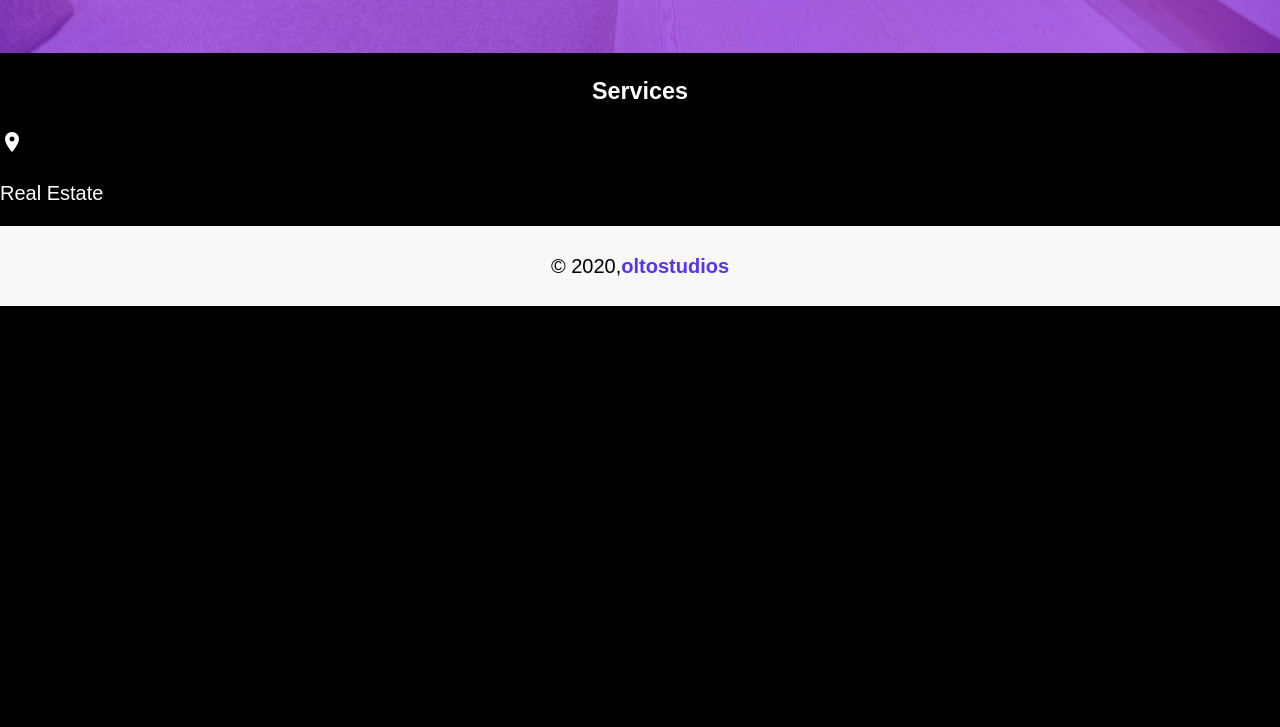
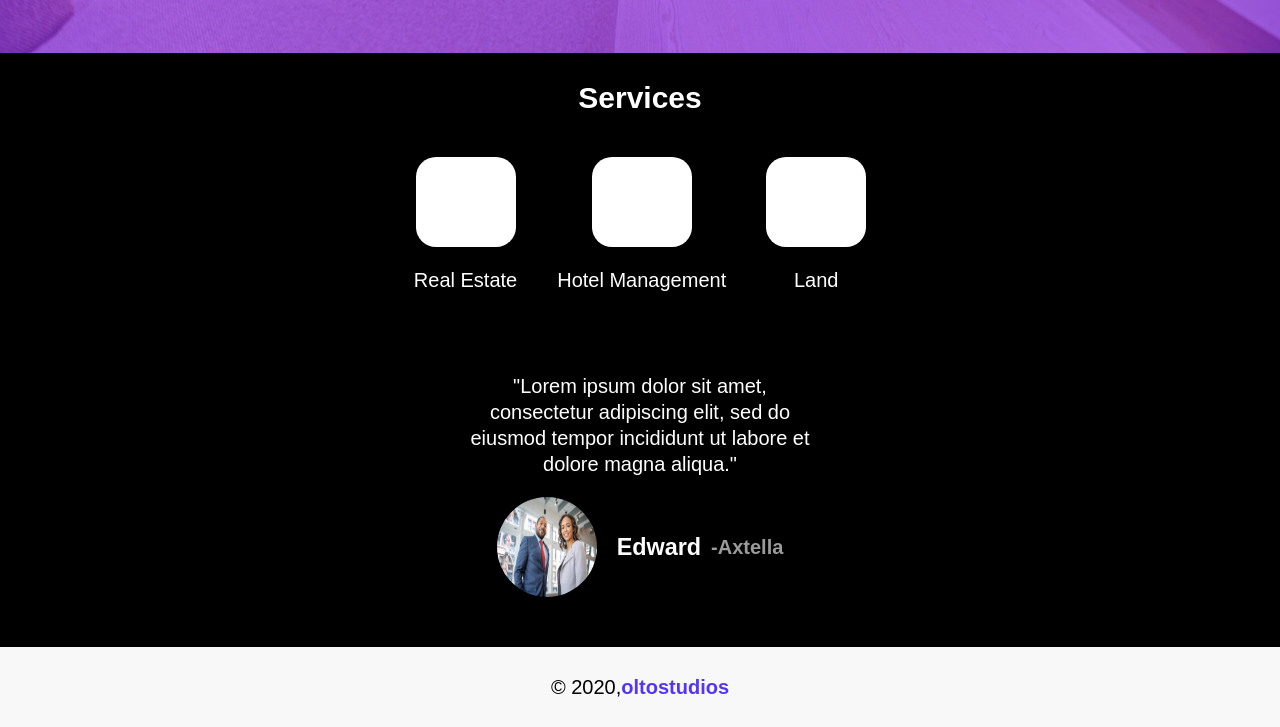
Before and after one commit to tosebikan/axtella, a Gatsby site: page /about in a window 1280 px wide. Shown: the part 787-1514 px from the top of the page. Before the commit the page ends 1093 px from the top, so only its background shows below. Built offline with nearby package versions, Linux system fonts and the light colour scheme; Gatsby itself is replaced by a stand-in of ours.

Commit message:
about page update

```diff
--- a/src/pages/About.css
+++ b/src/pages/About.css
@@ -7,6 +7,7 @@
   justify-content: space-between;
   padding: 120px 20px 20px;
   color: #fff;
+  height: 700px;
 }
 
 .About1{
@@ -50,6 +51,7 @@
     display: flex;
     flex-direction: column;
     justify-content: space-around;
+    height: 600px;
   }
 
   .About1 h1{
@@ -58,16 +60,91 @@
 
   .About-Image{
     display: flex;
+    align-self: center;
+    max-width: 350px;
+    max-height: 400px;
     flex: 0.5;
   }
 
 }
 
-.Service{
+.Services{
   color: #fff;
+  display: flex;
+  flex-direction: column;
+  //justify-content: space-around;
 }
 
-.Services h3{
+.Services h2{
   color: #fff;
   text-align: center;
+  margin-bottom: 0;
 }
+
+.Services-Stack{
+  display: flex;
+  flex-direction: row;
+  align-items: center;
+  justify-content: center;
+  padding: 20px;
+}
+
+.Service{
+  display: flex;
+  flex-direction: column;
+  align-items: center;
+  padding: 20px;
+}
+
+.Icon-Container{
+  display: flex;
+  align-items: center;
+  justify-content: center;
+  background: #fff;
+  width: 100px;
+  height: 90px;
+  border-radius: 20px;
+}
+
+@media (max-width: 700px){
+  .Icon-Container{
+    width: 60px;
+    height: 50px;
+    border-radius: 10px;
+  }
+}
+
+.Quote{
+  color: #fff;
+  display: flex;
+  flex-direction: column;
+  justify-content: center;
+  align-items: center;
+  margin-bottom: 50px;
+}
+
+.Quote p{
+  text-align: center;
+  max-width: 350px;
+}
+
+.Profile{
+  display: flex;
+  flex-direction: row;
+  justify-content: center;
+  align-items: center;
+}
+
+.Profile img{
+  height: 100px;
+  width: 100px;
+  border-radius: 50px;
+}
+
+.Profile h3{
+  margin-left: 20px;
+}
+.Profile h4{
+  margin-left: 10px;
+  color: #9B9B9B;
+}
--- a/src/pages/about.js
+++ b/src/pages/about.js
@@ -26,12 +26,36 @@ const About = () => (
   </div>
   </div>
   <div className="Services">
-    <h3>Services</h3>
+    <h2>Services</h2>
+    <div className="Services-Stack">
     <div className="Service">
+    <div className="Icon-Container">
     <i className="material-icons">place</i>
+    </div>
       <p>Real Estate</p>
     </div>
+    <div className="Service">
+    <div className="Icon-Container">
+    <i className="material-icons">place</i>
+    </div>
+      <p>Hotel Management</p>
+    </div>
+    <div className="Service">
+    <div className="Icon-Container">
+    <i className="material-icons">place</i>
+    </div>
+      <p>Land</p>
+    </div>
+    </div>
+  </div>
+  <div className="Quote">
+  <p>"Lorem ipsum dolor sit amet, consectetur adipiscing elit, sed do eiusmod tempor incididunt ut labore et dolore magna aliqua."</p>
+  <div className="Profile">
+  <img src={require('../images/about.jpg')}alt="profile"/>
+  <h3>Edward</h3>
+  <h4>-Axtella</h4>
 
+  </div>
   </div>
   </Layout>
 )
```
